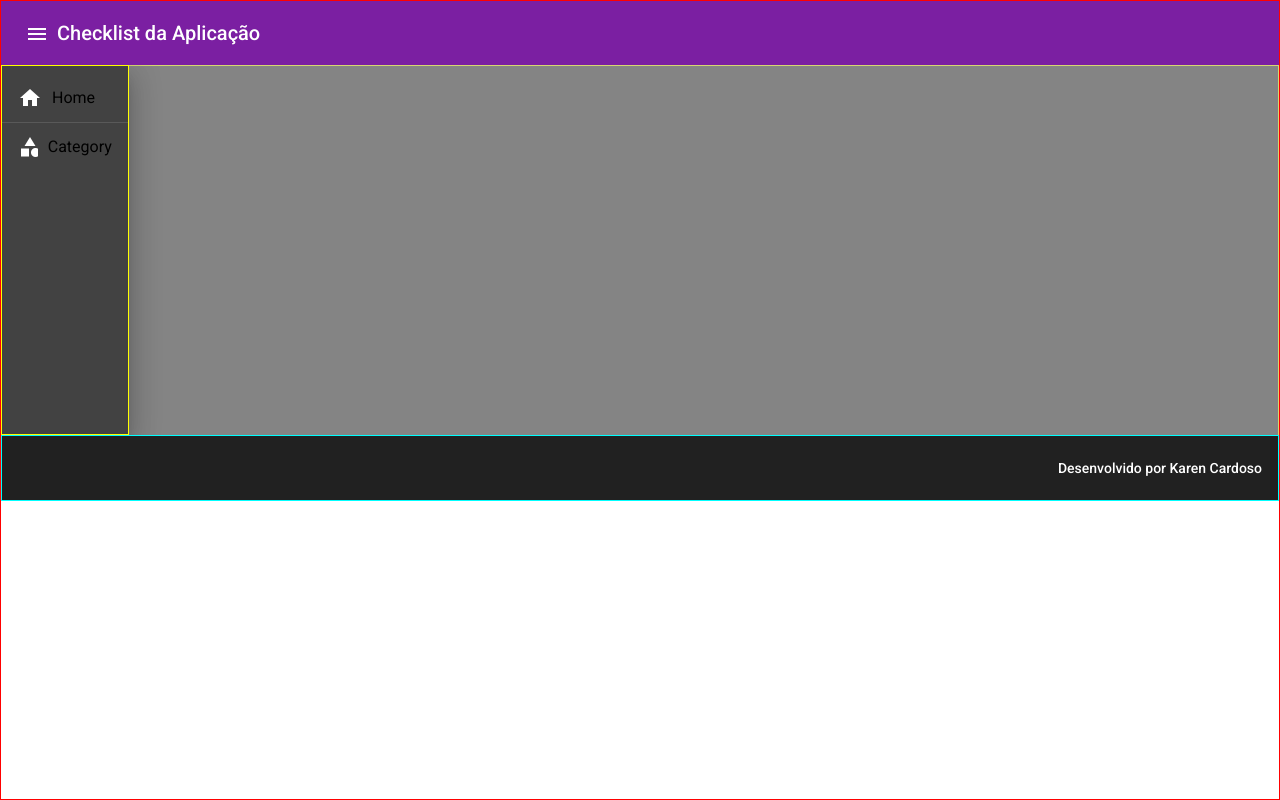
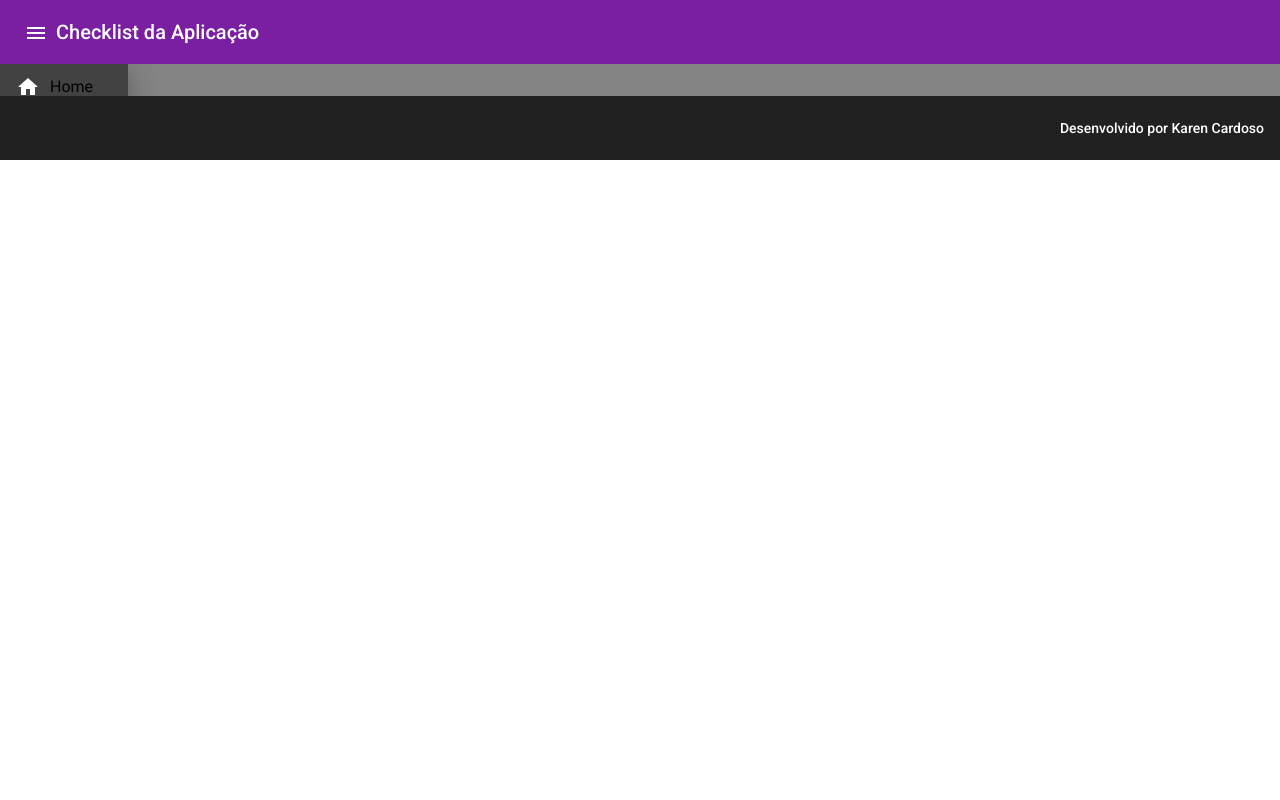
Before and after one commit to karencscardoso/checklist-app, an Angular app: page / in a window 1280 px wide. Both pictures are taken after a click on the button "menu". Built offline with nearby package versions, Linux system fonts and the light colour scheme.

Commit message:
Remove border
Removi as bordas de teste que havia feito.

```diff
--- a/src/app/app-routing.module.ts
+++ b/src/app/app-routing.module.ts
@@ -5,7 +5,7 @@ import { HomeComponent } from './home/home.component';
 
 const routes: Routes = [
   {path: '', component: HomeComponent},
-  {path: 'category', component: CategoryComponent}
+  {path: 'category', component: CategoryComponent},
 ];
 
 @NgModule({
--- a/src/app/app.component.css
+++ b/src/app/app.component.css
@@ -1,5 +1,4 @@
 .main-container {
-  border: 1px solid red;
   display: flex;
   flex-direction: column;
   position: absolute;
@@ -17,20 +16,3 @@ a {
 a:hover {
   font-size: 18px;
 }
-
-.borderBlue {
-  border: 1px solid blue;
-}
-
-.borderYel {
-  border: 1px solid yellow;
-}
-
-.borderCya {
-  border: 1px solid cyan;
-  flex-shrink: 0;
-}
-
-.hv-100p {
-  height: 100%;
-}
--- a/src/app/app.component.html
+++ b/src/app/app.component.html
@@ -3,7 +3,7 @@
 
   <mat-sidenav-container>
 
-    <mat-sidenav #sidenav class="w-10p borderYel">
+    <mat-sidenav #sidenav class="w-10p">
       <mat-list>
         <mat-list-item>
           <mat-icon>home</mat-icon>
@@ -19,19 +19,13 @@
       </mat-list>
     </mat-sidenav>
 
-    <mat-sidenav-content class="borderYel">
-      <h1>teste</h1>
-      <h1>teste</h1>
-      <h1>teste</h1>
-      <h1>teste</h1>
-      <h1>teste</h1>
-      <h1>teste</h1>
-      <h1>teste</h1>
+    <mat-sidenav-content>
+
      <router-outlet></router-outlet>
 
     </mat-sidenav-content>
 
   </mat-sidenav-container>
 
-  <app-footer class="borderCya"></app-footer>
+  <app-footer></app-footer>
 </div>
```
